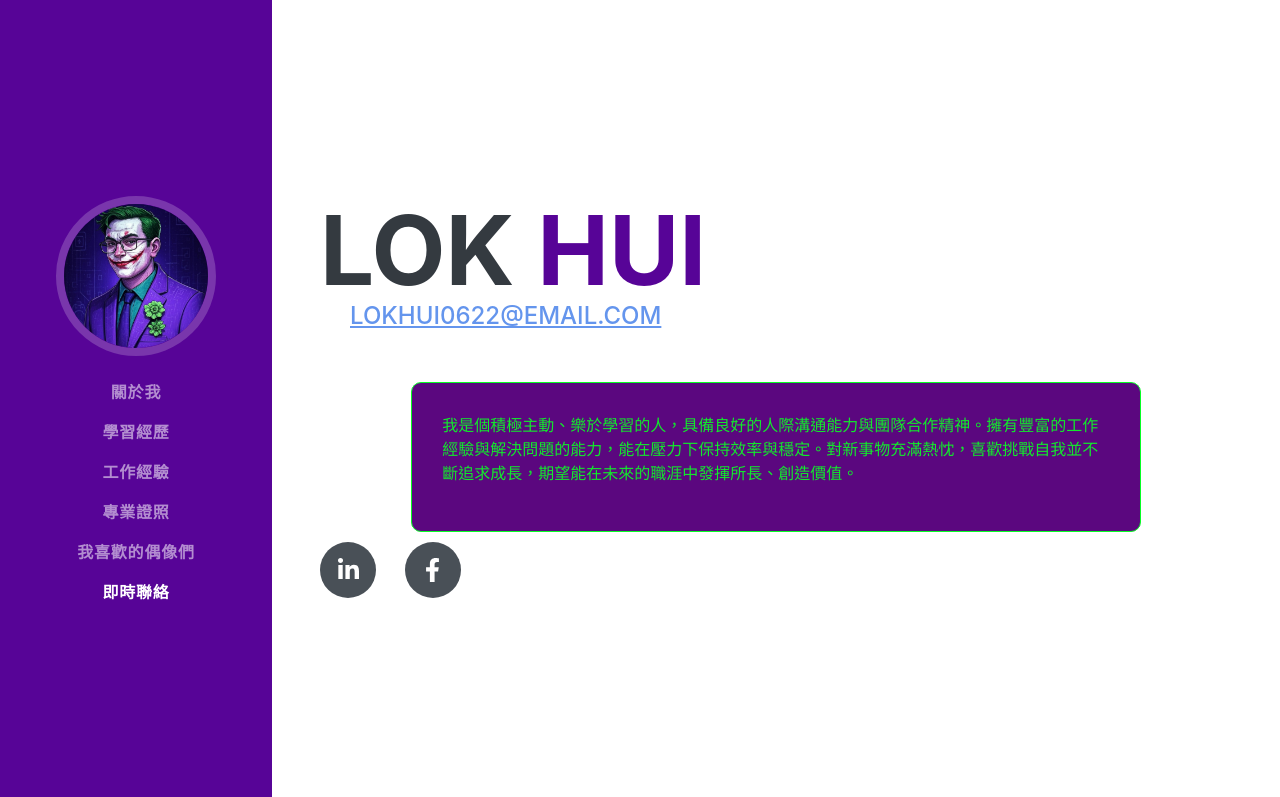
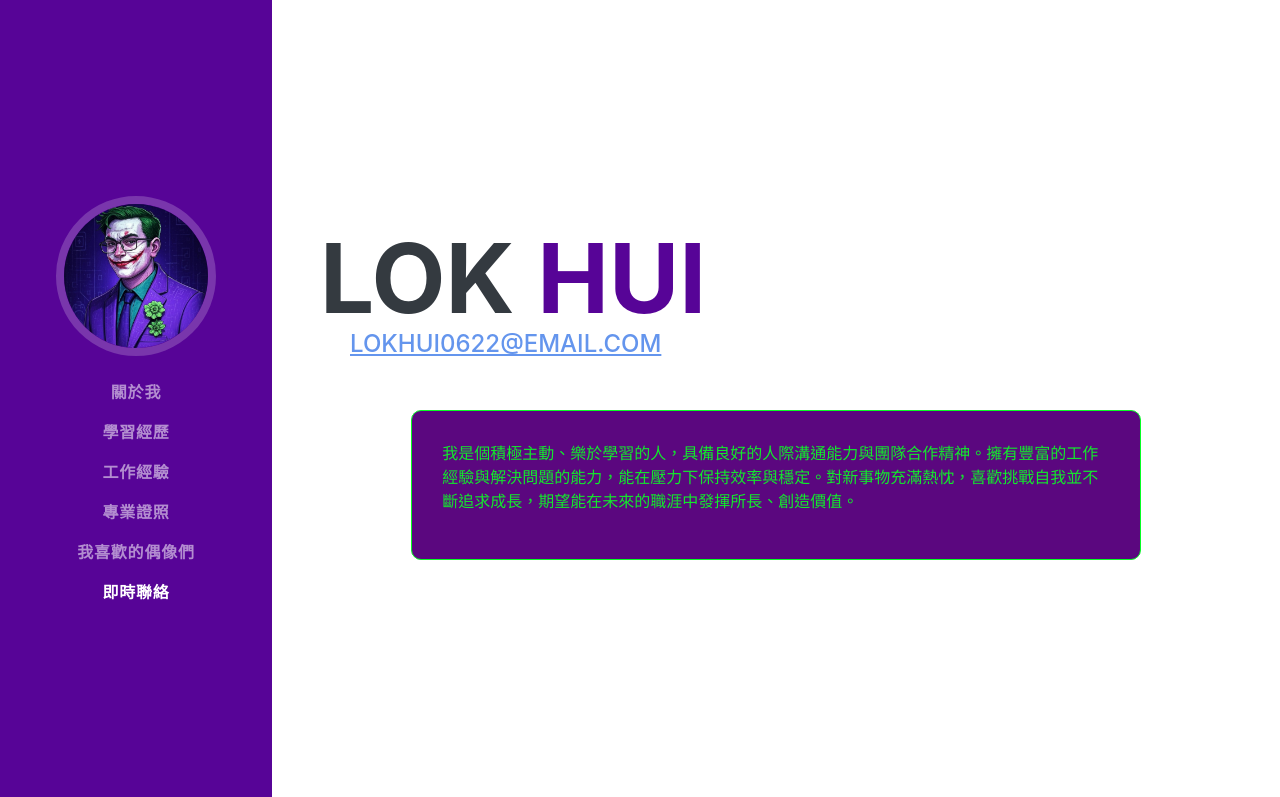
Before and after one commit to lokhui/lokhui.github.io, a plain HTML site: page index.html in a window 1280 px wide. Shown: the top 797 px of the page. Drawn offline with nearby package versions, Linux system fonts and the light colour scheme; a web font is replaced by a local one.

Commit message:
Update index.html

```diff
--- a/index.html
+++ b/index.html
@@ -49,10 +49,6 @@
                     </div>
                     <div class="lokdivgrey">
                         <p>我是個積極主動、樂於學習的人，具備良好的人際溝通能力與團隊合作精神。擁有豐富的工作經驗與解決問題的能力，能在壓力下保持效率與穩定。對新事物充滿熱忱，喜歡挑戰自我並不斷追求成長，期望能在未來的職涯中發揮所長、創造價值。</p>
-                    </div>
-                    <div class="social-icons">
-                        <a class="social-icon" href="#!"><i class="fab fa-linkedin-in"></i></a>
-                        <a class="social-icon" href="#!"><i class="fab fa-facebook-f"></i></a>
                     </div>
                 </div>
             </section>
```
